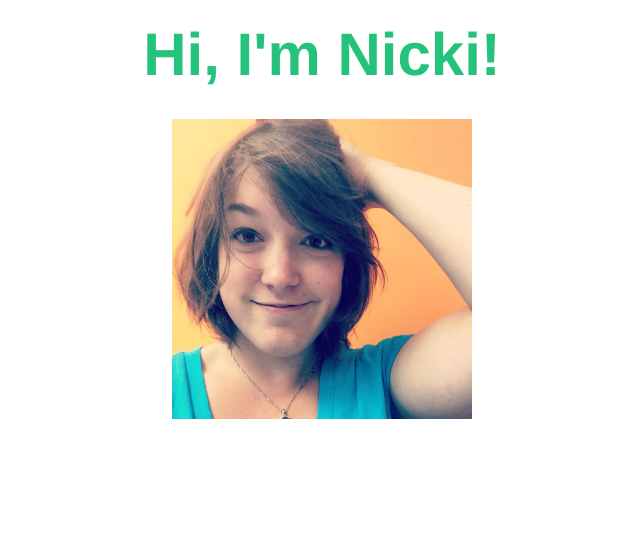
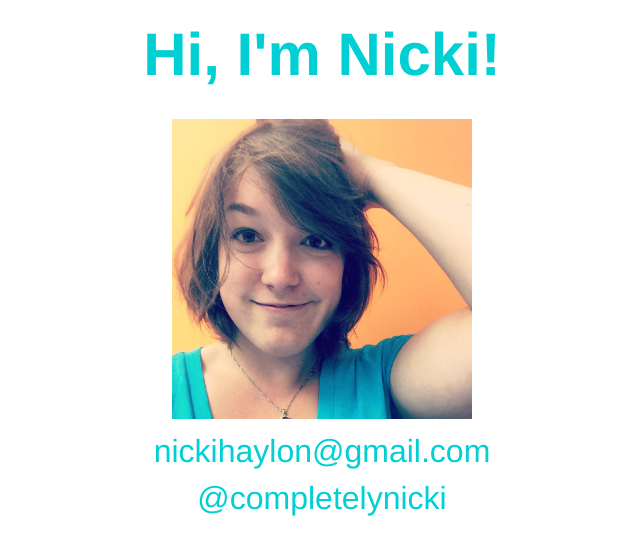
Before and after one commit to completelynicki/completelynicki.github.io, a plain HTML site: page index.html in a window 1280 px wide. Shown: the whole page, without its empty margins (318-958 px from the left). Drawn offline with Linux system fonts and the light colour scheme.

Commit message:
added contact info

```diff
--- a/index.html
+++ b/index.html
@@ -16,5 +16,13 @@
 		<img src="images/nicki_pic.jpg" width="100%" alt="nicki">
 	</div>
 
+	<div class="contactInfo">
+		nickihaylon@gmail.com
+	</div>
+	<div class="contactInfo">
+		@completelynicki
+	</div>
+
+
 </body>
 </html>
--- a/style.css
+++ b/style.css
@@ -9,7 +9,7 @@ body{
 
 .headline{
 	font-size:60px;
-	color:#25C27B;
+	color:#00D0D4;
 	font-weight:bold;
 	text-align:center;
 	padding:20px;
@@ -20,3 +20,10 @@ body{
 	text-align:center;
 	margin: 10px auto;
 }
+.contactInfo{
+	color:#00D0D4;
+	font-size:32px;
+	font-weight:lighter;
+	margin:10px 0;
+	text-align:center;
+}
```
